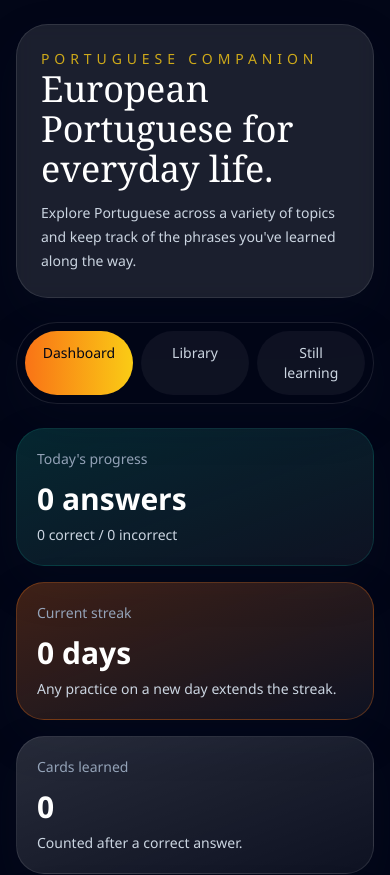
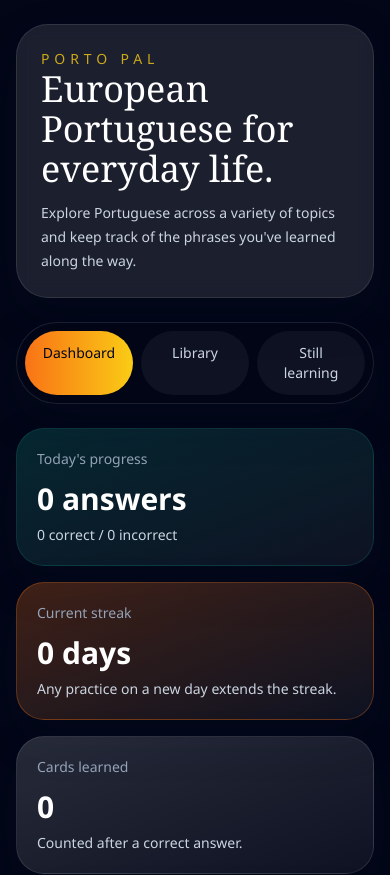
Before and after one commit to markanthonydt/porto-pal, a React (Vite) app: page /#/dashboard in a window 390 px wide. Shown: the top 875 px of the page. Built offline with nearby package versions, Linux system fonts and the light colour scheme.

Commit message:
Refine mobile flashcards and Porto Pal branding

```diff
--- a/index.html
+++ b/index.html
@@ -6,10 +6,10 @@
     <meta name="theme-color" content="#0f172a" />
     <meta name="apple-mobile-web-app-capable" content="yes" />
     <meta name="apple-mobile-web-app-status-bar-style" content="black-translucent" />
-    <meta name="apple-mobile-web-app-title" content="Portuguese Companion" />
+    <meta name="apple-mobile-web-app-title" content="Porto Pal" />
     <link rel="icon" type="image/svg+xml" href="./favicon.svg" />
     <link rel="apple-touch-icon" href="./apple-touch-icon.png" />
-    <title>Portuguese Companion</title>
+    <title>Porto Pal</title>
   </head>
   <body class="bg-slate-950">
     <div id="root"></div>
--- a/src/components/InstallPrompt.jsx
+++ b/src/components/InstallPrompt.jsx
@@ -35,7 +35,7 @@ export default function InstallPrompt() {
 
   return (
     <div className="mt-4 flex flex-col gap-3 rounded-[1.5rem] border border-sea/30 bg-sea/10 p-4 text-sm text-teal-50 sm:flex-row sm:items-center sm:justify-between">
-      <p>Install Portuguese Companion on your phone for faster access and an app-like home screen shortcut.</p>
+      <p>Install Porto Pal on your phone for faster access and an app-like home screen shortcut.</p>
       <div className="flex gap-2">
         <button
           type="button"
--- a/src/components/Layout.jsx
+++ b/src/components/Layout.jsx
@@ -14,7 +14,7 @@ export default function Layout() {
         <header className="rounded-[2rem] border border-white/10 bg-white/10 p-6 shadow-soft backdrop-blur">
           <div className="flex flex-col gap-6 md:flex-row md:items-end md:justify-between">
             <div className="max-w-2xl">
-              <p className="text-sm uppercase tracking-[0.35em] text-sun/80">Portuguese Companion</p>
+              <p className="text-sm uppercase tracking-[0.35em] text-sun/80">Porto Pal</p>
               <h1 className="font-display text-4xl text-white sm:text-5xl">European Portuguese for everyday life.</h1>
               <p className="mt-3 max-w-xl text-sm leading-6 text-slate-300 sm:text-base">
                 Explore Portuguese across a variety of topics and keep track of the phrases you've learned along the way.
--- a/src/pages/FlashcardsPage.jsx
+++ b/src/pages/FlashcardsPage.jsx
@@ -261,8 +261,8 @@ export default function FlashcardsPage() {
   }
 
   return (
-    <div className="grid gap-6 lg:grid-cols-[0.9fr,1.1fr]">
-      <section className="rounded-[2rem] border border-white/10 bg-white/10 p-6 shadow-soft backdrop-blur">
+    <div className="grid gap-6 lg:grid-cols-[1.1fr,0.9fr]">
+      <section className="order-2 rounded-[2rem] border border-white/10 bg-white/10 p-6 shadow-soft backdrop-blur lg:order-1">
         <p className="text-sm uppercase tracking-[0.3em] text-slate-400">Flashcard library</p>
         <h2 className="mt-2 font-display text-3xl text-white">Select level, subject, and mode</h2>
         <div className="mt-6 grid gap-3">
@@ -373,10 +373,10 @@ export default function FlashcardsPage() {
         )}
       </section>
 
-      <section className="rounded-[2rem] border border-white/10 bg-gradient-to-br from-white/15 to-white/5 p-6 shadow-soft">
+      <section className="order-1 rounded-[2rem] border border-white/10 bg-gradient-to-br from-white/15 to-white/5 p-6 shadow-soft lg:order-2">
         {!selectedSet ? (
-          <div className="rounded-[1.75rem] border border-dashed border-white/15 bg-slate-950/30 p-8 text-center text-sm text-slate-300">
-            Select a subject with loaded content to begin.
+          <div className="rounded-[1.75rem] border border-dashed border-white/15 bg-slate-950/30 p-5 text-center text-sm text-slate-300 sm:p-6">
+            Select a level, subject, and mode to begin.
           </div>
         ) : mode === 'word-bank' ? (
           <>
--- a/vite.config.js
+++ b/vite.config.js
@@ -10,8 +10,8 @@ export default defineConfig({
       registerType: 'autoUpdate',
       includeAssets: ['apple-touch-icon.png'],
       manifest: {
-        name: 'Portuguese Companion',
-        short_name: 'Portuguese',
+        name: 'Porto Pal',
+        short_name: 'Porto Pal',
         description: 'Practice European Portuguese through topic-based study sets and review.',
         theme_color: '#0f172a',
         background_color: '#0f172a',
```
